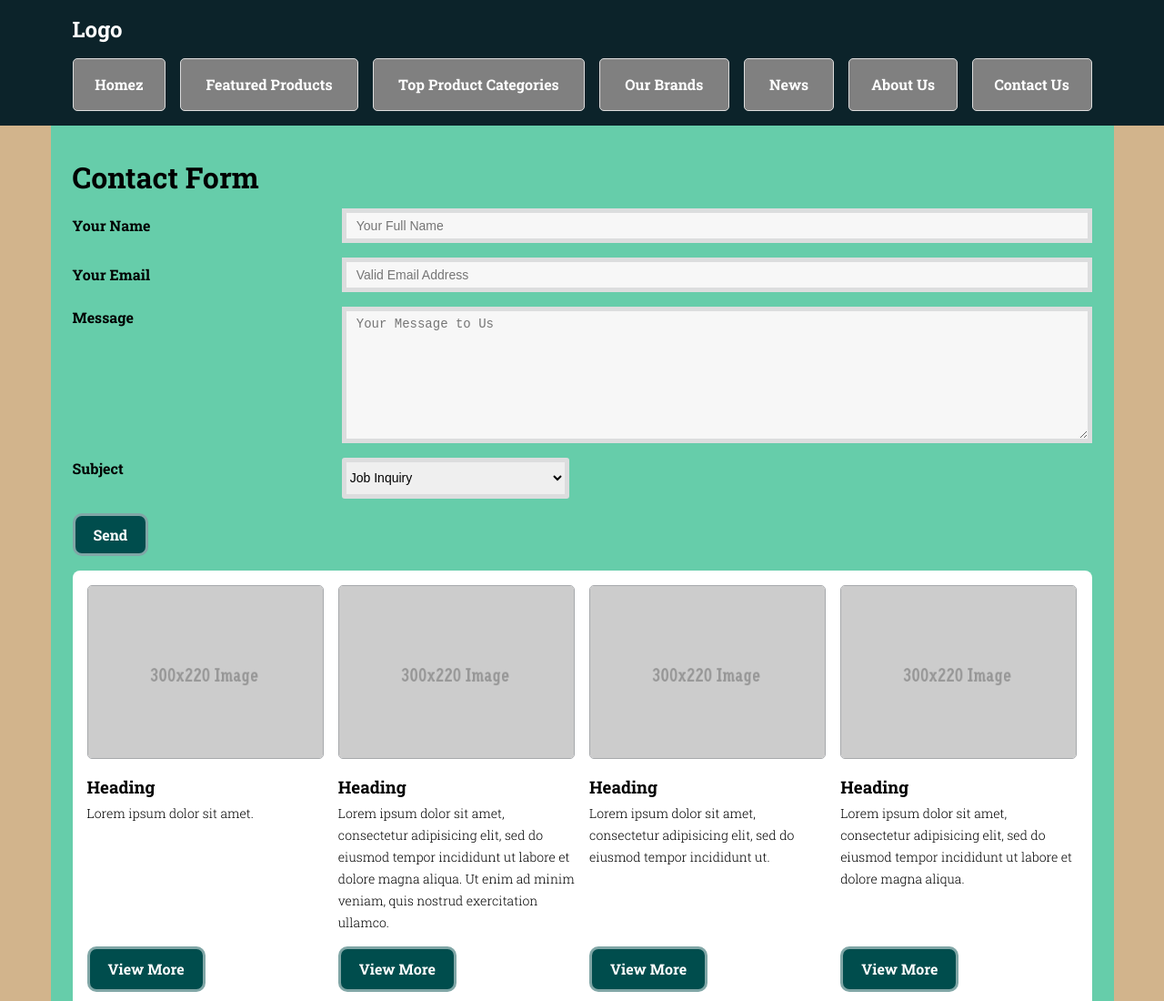
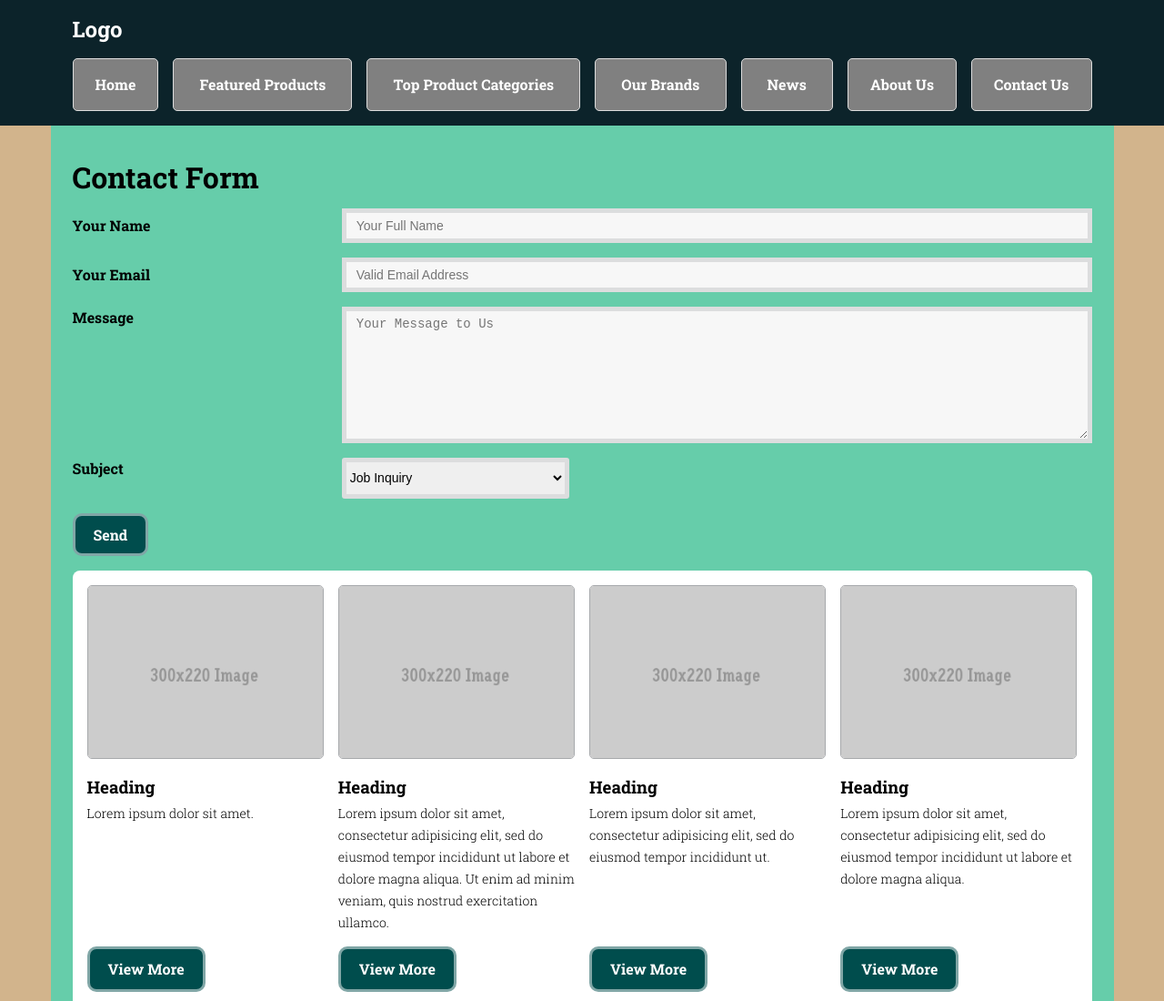
Before and after one commit to pixelsoup/git.pixel_flex, a plain HTML site: page index.html in a window 1280 px wide. Shown: the top 1100 px of the page at 91% size. Drawn offline with Linux system fonts and the light colour scheme.

Commit message:
Update index.html

```diff
--- a/index.html
+++ b/index.html
@@ -20,7 +20,7 @@
 			<div class="logo container box-header">
 				<h2>Logo</h2>
 				<div class="nav nav-wrapper clearfix" role="navigation">
-					<div class="box box-1"><p>Homez</p></div>
+					<div class="box box-1"><p>Home</p></div>
 					<div class="box box-2"><p>Featured Products</p></div>
 					<div class="box box-3"><p>Top Product Categories</p></div>
 					<div class="box box-3"><p>Our Brands</p></div>
```
